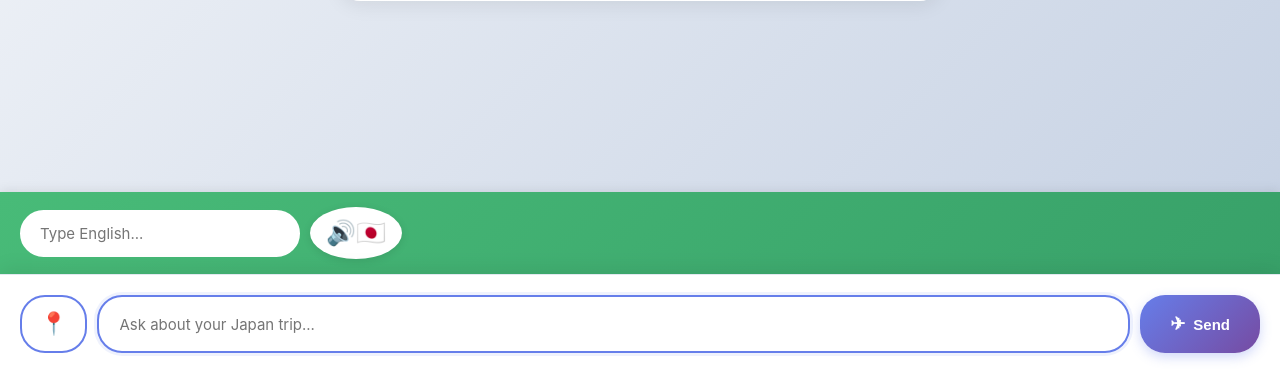
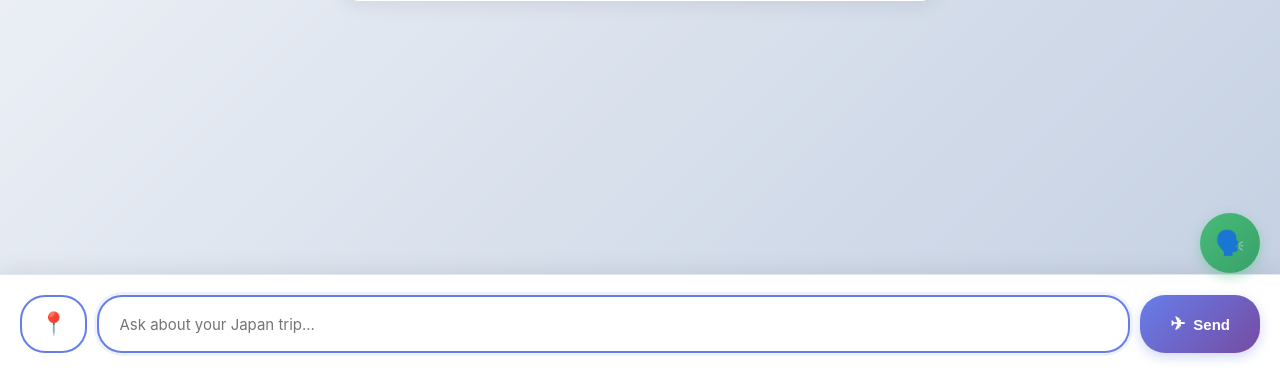
Before and after one commit to belindamak/japan-trip-chat, a Flask app: page / in a window 1280 px wide. Shown: the part 427-800 px from the top of the page. Run offline with Flask 3, Linux system fonts and the light colour scheme; the visitor is signed in with stand-in values (Sample User, id 1).

Commit message:
Update chat.html

```diff
--- a/templates/chat.html
+++ b/templates/chat.html
@@ -376,6 +376,47 @@
             box-shadow: 0 4px 12px rgba(102, 126, 234, 0.3);
         }
 
+        /* Translation Toggle Button */
+        .translation-toggle-btn {
+            position: fixed;
+            bottom: 100px;
+            right: 20px;
+            background: linear-gradient(135deg, #48bb78 0%, #38a169 100%);
+            color: white;
+            border: none;
+            padding: 15px;
+            border-radius: 50%;
+            font-size: 24px;
+            cursor: pointer;
+            box-shadow: 0 4px 12px rgba(72, 187, 120, 0.4);
+            transition: all 0.3s;
+            z-index: 1000;
+            width: 60px;
+            height: 60px;
+            display: flex;
+            align-items: center;
+            justify-content: center;
+        }
+
+        .translation-toggle-btn:hover {
+            transform: scale(1.1) translateY(-2px);
+            box-shadow: 0 6px 20px rgba(72, 187, 120, 0.6);
+        }
+
+        .translation-toggle-btn.active {
+            background: linear-gradient(135deg, #f56565 0%, #c53030 100%);
+        }
+
+        @media (max-width: 768px) {
+            .translation-toggle-btn {
+                bottom: 80px;
+                right: 15px;
+                width: 55px;
+                height: 55px;
+                font-size: 22px;
+            }
+        }
+
         #sendBtn:before {
             content: "✈";
             font-size: 18px;
@@ -505,8 +546,13 @@
         <span></span>
     </div>
 
-    <!-- ========== NEW: TRANSLATION BAR ========== -->
-    <div class="translation-bar">
+    <!-- Translation Toggle Button -->
+    <button class="translation-toggle-btn" id="translationToggle" onclick="toggleTranslationBar()" title="Toggle Translation">
+        🗣️
+    </button>
+
+    <!-- ========== TRANSLATION BAR (Hidden by default) ========== -->
+    <div class="translation-bar" id="translationBar" style="display: none;">
         <input type="text" id="translateInput" placeholder="Type English..."
                onkeypress="handleTranslateKeyPress(event)">
         <button class="translate-speak-btn" id="translateBtn" onclick="translateAndSpeak()" title="Speak Japanese">
@@ -548,6 +594,26 @@
             }
         }
         // ========== END NEW FUNCTION ==========
+
+        // Toggle translation bar visibility
+        function toggleTranslationBar() {
+            const bar = document.getElementById('translationBar');
+            const btn = document.getElementById('translationToggle');
+
+            if (bar.style.display === 'none') {
+                // Show translation bar
+                bar.style.display = 'flex';
+                btn.classList.add('active');
+                btn.textContent = '✕';
+                // Focus on input
+                document.getElementById('translateInput').focus();
+            } else {
+                // Hide translation bar
+                bar.style.display = 'none';
+                btn.classList.remove('active');
+                btn.textContent = '🗣️';
+            }
+        }
 
         function logout() {
             window.location.href = '/logout';
```
